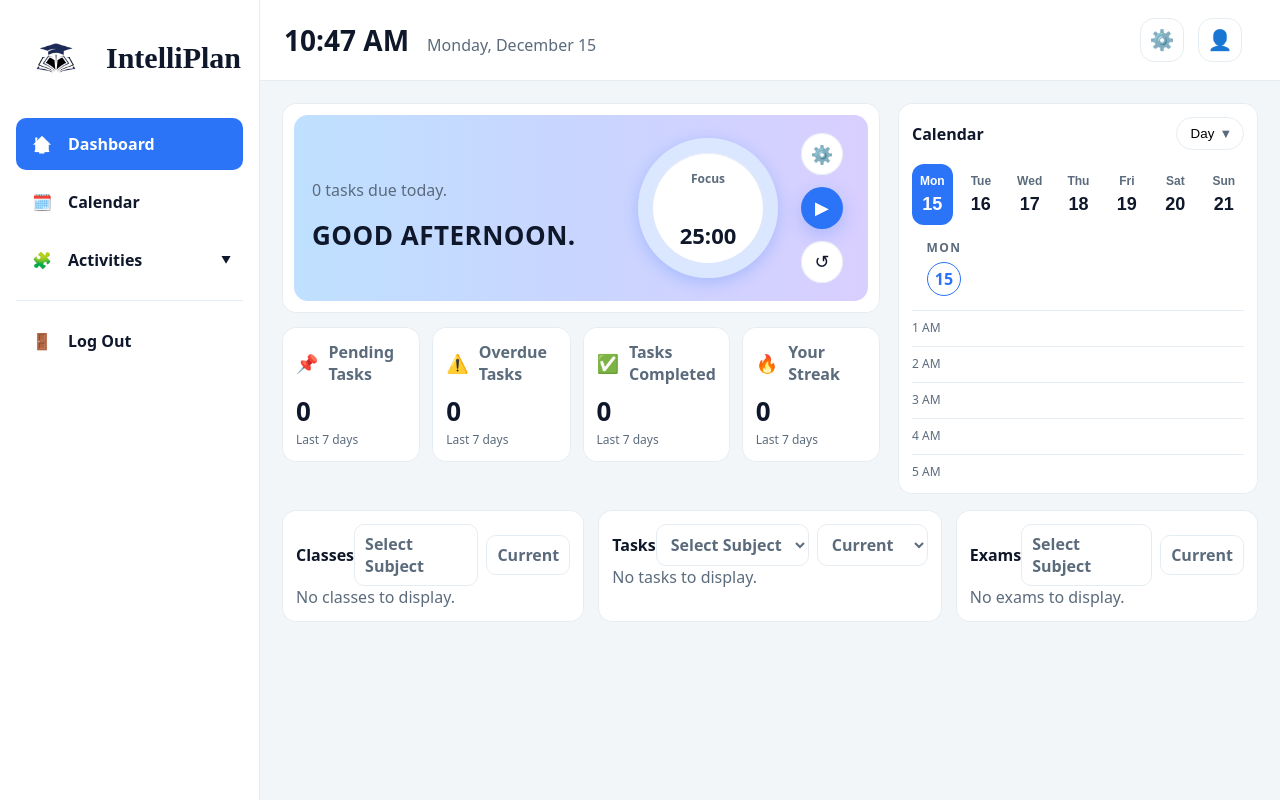
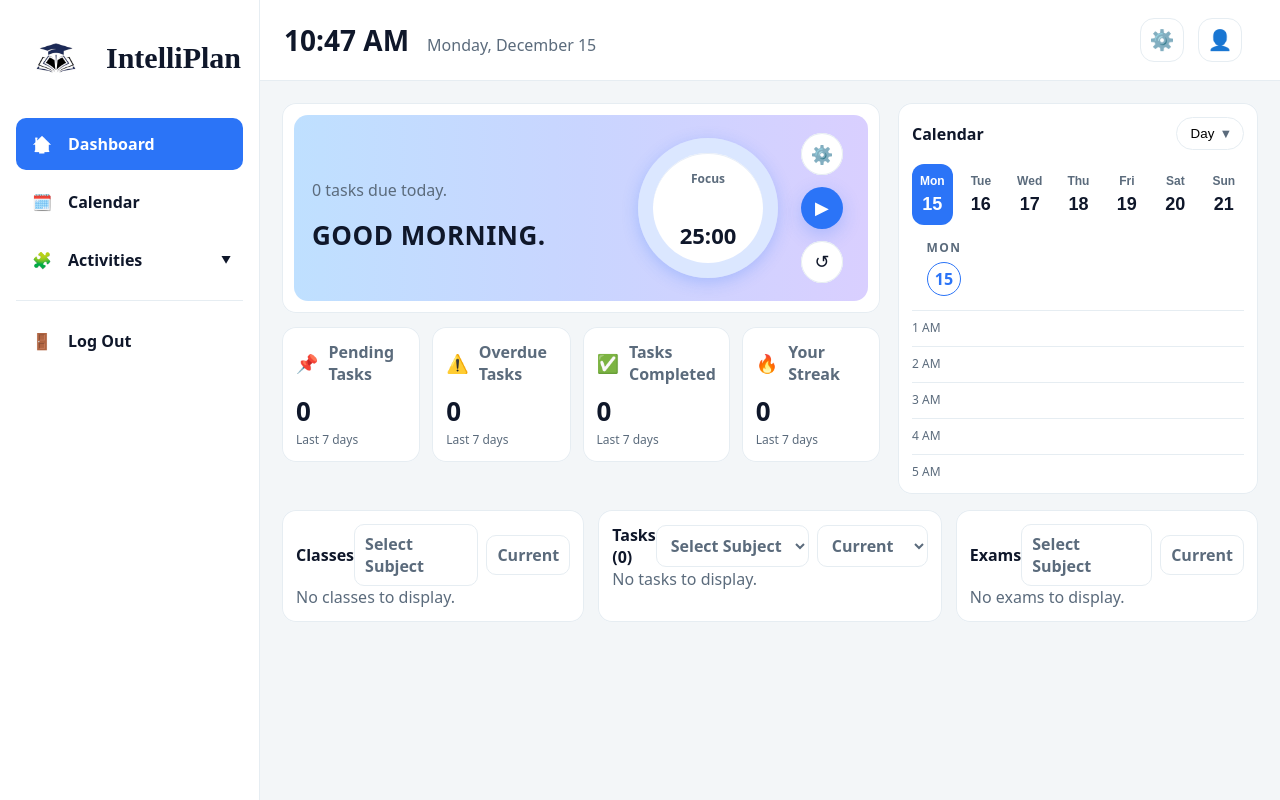
Before and after one commit to churlys/SE-INTELLIPLAN_SOFTWARE-ENGINEERING-GROUP, a PHP site: page /dashboard.php in a window 1280 px wide. Run offline with PHP 8.4, Linux system fonts and the light colour scheme; the visitor is signed in with stand-in values (Sample User, id 1); data that the repository does not hold is empty.

Commit message:
dashboard update

```diff
--- a/Proj_IntelliPlan/assets/dashboard.js
+++ b/Proj_IntelliPlan/assets/dashboard.js
@@ -21,10 +21,19 @@ function formatDate(date) {
 function startLiveClock() {
   const timeEl = document.getElementById("liveTime");
   const dateEl = document.getElementById("liveDate");
+  const greetingEl = document.getElementById('timeGreeting');
+
+  function greetingForHour(hour) {
+    if (hour >= 18) return 'GOOD EVENING.';
+    if (hour >= 12) return 'GOOD AFTERNOON.';
+    return 'GOOD MORNING.';
+  }
+
   function tick() {
     const now = new Date();
     if (timeEl) timeEl.textContent = formatTime(now);
     if (dateEl) dateEl.textContent = formatDate(now);
+    if (greetingEl) greetingEl.textContent = greetingForHour(now.getHours());
   }
   tick();
   setInterval(tick, 1000);
@@ -384,12 +393,13 @@ document.addEventListener("DOMContentLoaded", () => {
     const statOverdueEl = document.getElementById('statOverdue');
     const statCompletedEl = document.getElementById('statCompleted');
     const dueTodayCountEl = document.getElementById('dueTodayCount');
+    const dashTasksCountEl = document.getElementById('dashTasksCount');
     const dashboardTasksListEl = document.getElementById('dashboardTasksList');
     const dashTasksSubjectEl = document.getElementById('dashTasksSubject');
     const dashTasksViewEl = document.getElementById('dashTasksView');
 
     // Only run on pages that actually have dashboard task widgets.
-    if (!statPendingEl && !dashboardTasksListEl && !dueTodayCountEl) return;
+    if (!statPendingEl && !dashboardTasksListEl && !dueTodayCountEl && !dashTasksCountEl) return;
 
     function isoToday(){
       const d = new Date();
@@ -458,7 +468,10 @@ document.addEventListener("DOMContentLoaded", () => {
 
     function renderTaskList(tasks){
       if (!dashboardTasksListEl) return;
-      const current = filterForPanel(tasks)
+      const filtered = filterForPanel(tasks);
+      if (dashTasksCountEl) dashTasksCountEl.textContent = String(filtered.length);
+
+      const current = filtered
         .sort((a, b) => {
           const ad = a?.due_date || '';
           const bd = b?.due_date || '';
@@ -535,6 +548,8 @@ document.addEventListener("DOMContentLoaded", () => {
         dashboardTasksListEl.classList.add('muted');
         dashboardTasksListEl.textContent = 'Failed to load tasks.';
       }
+
+      if (dashTasksCountEl) dashTasksCountEl.textContent = '0';
     }
   })();
 });
--- a/Proj_IntelliPlan/dashboard.php
+++ b/Proj_IntelliPlan/dashboard.php
@@ -94,7 +94,7 @@ $isActivitiesPage = in_array($currentPage, $activitiesPages, true);
             <div class="focus-card-inner">
               <div class="focus-info">
                 <p class="muted"><span id="dueTodayCount">0</span> task due today.</p>
-                <h2>GOOD AFTERNOON.</h2>
+                <h2 id="timeGreeting">GOOD AFTERNOON.</h2>
               </div>
               <div class="focus-timer">
                 <div class="timer-panel" aria-label="Focus timer">
@@ -234,7 +234,7 @@ $isActivitiesPage = in_array($currentPage, $activitiesPages, true);
 
         <div class="panel">
           <div class="panel-head">
-            <span>Tasks</span>
+            <span>Tasks (<span id="dashTasksCount">0</span>)</span>
             <div class="panel-filters">
               <select class="select" id="dashTasksSubject" aria-label="Select Subject">
                 <option value="">Select Subject</option>
```
